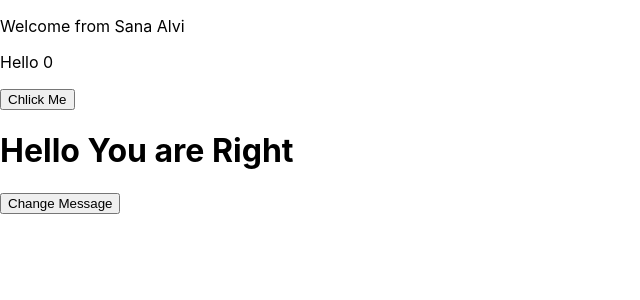
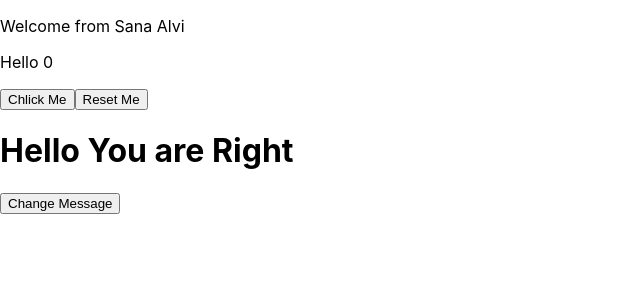
Before and after one commit to SanaAlvi/Bootcamp_react, a React (Create React App) app: page / in a window 1280 px wide. Shown: the top 300 px of the page, without its empty margins (0-640 px from the left). Built offline with nearby package versions, Linux system fonts and the light colour scheme.

Commit message:
Update App.js
if else condition added

```diff
--- a/src/App.js
+++ b/src/App.js
@@ -7,14 +7,15 @@ function App() {
   let [Message,setMessage]= useState(true)
 
   return (
-    <div className="App">
+    <div className="App-header">
 
         <p>
           Welcome from Sana Alvi
         </p>
         <Change Changer= {Value} />
         <button onClick={() => ValueSet(Value + 1)}>Chlick Me</button>
-  <h1>Hello {Message ? 'You are Right' : 'You may be Wrong'}</h1>
+        <button onClick={ () => ValueSet(Value = 0)}>Reset Me</button>
+  <h1>Hello {Message ? "You are Right" : "You may be Wrong"}</h1>
       <button onClick={() => setMessage=(!setMessage)}>Change Message</button>
 
     </div>
```
